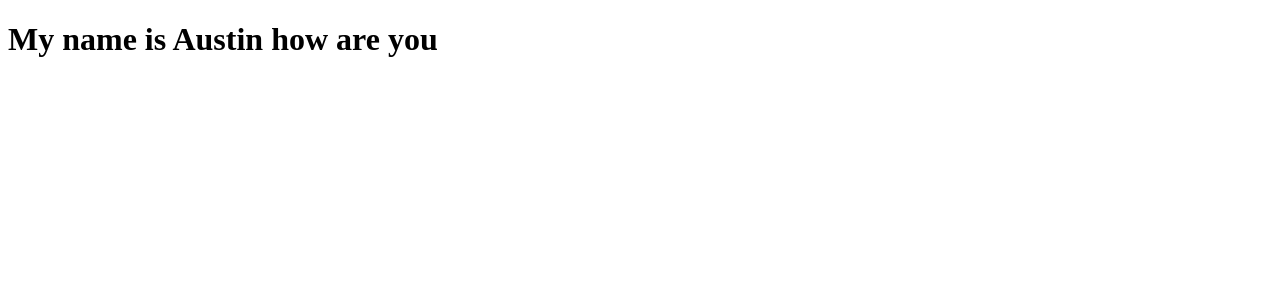
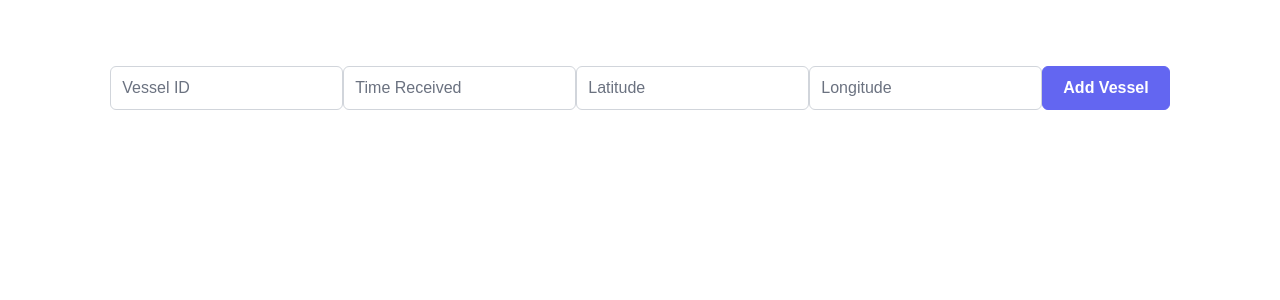
Before and after one commit to Austinmc41/kpler, a Vue app in the folder frontend/frontend/: page / in a window 1280 px wide. Shown: the top 300 px of the page. Built offline with nearby package versions, Linux system fonts and the light colour scheme; no server answers; a web font is replaced by a local one.

Commit message:
adding input text fields for adding Vessels and testing out PrimeVue components

```diff
--- a/frontend/frontend/package.json
+++ b/frontend/frontend/package.json
@@ -10,6 +10,8 @@
   "dependencies": {
     "axios": "^1.2.0",
     "pinia": "^2.0.26",
+    "primeicons": "^6.0.1",
+    "primevue": "^3.20.0",
     "vue": "^3.2.45"
   },
   "devDependencies": {
--- a/frontend/frontend/src/App.vue
+++ b/frontend/frontend/src/App.vue
@@ -1,18 +1,47 @@
-
-<template>
-<h1>My name is Austin how are you</h1>
-</template>
-
 
 <script>
 import axios from 'axios'
+import {ref} from 'vue';
 
-export default {
-  mounted() {
-    axios.get('http://0.0.0.0:8000/api/vessels/').
-    then((response) => {
-      console.log(response.data.payload)
-    })
-  }
+const text = ref();
+
+// export default {
+//   mounted() {
+//     axios.get('http://0.0.0.0:8000/api/vessels/').
+//     then((response) => {
+//       console.log(response.data.payload)
+//     })
+//   }
+// }
+</script>
+
+<template>
+  <div class="container">
+    <span class="p-float-label">
+      <InputText id="id" type="text" v-model="value" />
+      <label for="id">Vessel ID</label>
+    </span>
+    <span class="p-float-label">
+      <InputText id="time" type="text" v-model="value" />
+      <label for="time">Time Received</label>
+    </span>
+    <span class="p-float-label">
+      <InputText id="latitude" type="text" v-model="value" />
+      <label for="latitude">Latitude</label>
+    </span>
+    <span class="p-float-label">
+      <InputText id="longitude" type="text" v-model="value" />
+      <label for="longitude">Longitude</label>
+    </span>
+    <Button label="Add Vessel" @click="create"></Button>
+  </div>
+</template>
+
+<style scoped>
+.container {
+  display: flex;
+  align-items: center;
+  justify-content: center;
+  min-height: 20vh;
 }
-</script>
+</style>
--- a/frontend/frontend/src/assets/base.css
+++ /dev/null
@@ -1,74 +0,0 @@
-/* color palette from <https://github.com/vuejs/theme> */
-:root {
-  --vt-c-white: #ffffff;
-  --vt-c-white-soft: #f8f8f8;
-  --vt-c-white-mute: #f2f2f2;
-
-  --vt-c-black: #181818;
-  --vt-c-black-soft: #222222;
-  --vt-c-black-mute: #282828;
-
-  --vt-c-indigo: #2c3e50;
-
-  --vt-c-divider-light-1: rgba(60, 60, 60, 0.29);
-  --vt-c-divider-light-2: rgba(60, 60, 60, 0.12);
-  --vt-c-divider-dark-1: rgba(84, 84, 84, 0.65);
-  --vt-c-divider-dark-2: rgba(84, 84, 84, 0.48);
-
-  --vt-c-text-light-1: var(--vt-c-indigo);
-  --vt-c-text-light-2: rgba(60, 60, 60, 0.66);
-  --vt-c-text-dark-1: var(--vt-c-white);
-  --vt-c-text-dark-2: rgba(235, 235, 235, 0.64);
-}
-
-/* semantic color variables for this project */
-:root {
-  --color-background: var(--vt-c-white);
-  --color-background-soft: var(--vt-c-white-soft);
-  --color-background-mute: var(--vt-c-white-mute);
-
-  --color-border: var(--vt-c-divider-light-2);
-  --color-border-hover: var(--vt-c-divider-light-1);
-
-  --color-heading: var(--vt-c-text-light-1);
-  --color-text: var(--vt-c-text-light-1);
-
-  --section-gap: 160px;
-}
-
-@media (prefers-color-scheme: dark) {
-  :root {
-    --color-background: var(--vt-c-black);
-    --color-background-soft: var(--vt-c-black-soft);
-    --color-background-mute: var(--vt-c-black-mute);
-
-    --color-border: var(--vt-c-divider-dark-2);
-    --color-border-hover: var(--vt-c-divider-dark-1);
-
-    --color-heading: var(--vt-c-text-dark-1);
-    --color-text: var(--vt-c-text-dark-2);
-  }
-}
-
-*,
-*::before,
-*::after {
-  box-sizing: border-box;
-  margin: 0;
-  position: relative;
-  font-weight: normal;
-}
-
-body {
-  min-height: 100vh;
-  color: var(--color-text);
-  background: var(--color-background);
-  transition: color 0.5s, background-color 0.5s;
-  line-height: 1.6;
-  font-family: Inter, -apple-system, BlinkMacSystemFont, 'Segoe UI', Roboto, Oxygen, Ubuntu,
-    Cantarell, 'Fira Sans', 'Droid Sans', 'Helvetica Neue', sans-serif;
-  font-size: 15px;
-  text-rendering: optimizeLegibility;
-  -webkit-font-smoothing: antialiased;
-  -moz-osx-font-smoothing: grayscale;
-}
--- a/frontend/frontend/src/assets/main.css
+++ /dev/null
@@ -1,35 +0,0 @@
-@import './base.css';
-
-#app {
-  max-width: 1280px;
-  margin: 0 auto;
-  padding: 2rem;
-
-  font-weight: normal;
-}
-
-a,
-.green {
-  text-decoration: none;
-  color: hsla(160, 100%, 37%, 1);
-  transition: 0.4s;
-}
-
-@media (hover: hover) {
-  a:hover {
-    background-color: hsla(160, 100%, 37%, 0.2);
-  }
-}
-
-@media (min-width: 1024px) {
-  body {
-    display: flex;
-    place-items: center;
-  }
-
-  #app {
-    display: grid;
-    grid-template-columns: 1fr 1fr;
-    padding: 0 2rem;
-  }
-}
```
Also changed, not shown: frontend/frontend/src/main.js (+16 -6 lines), 1 other file (tests, documents, lock files or other folders).
